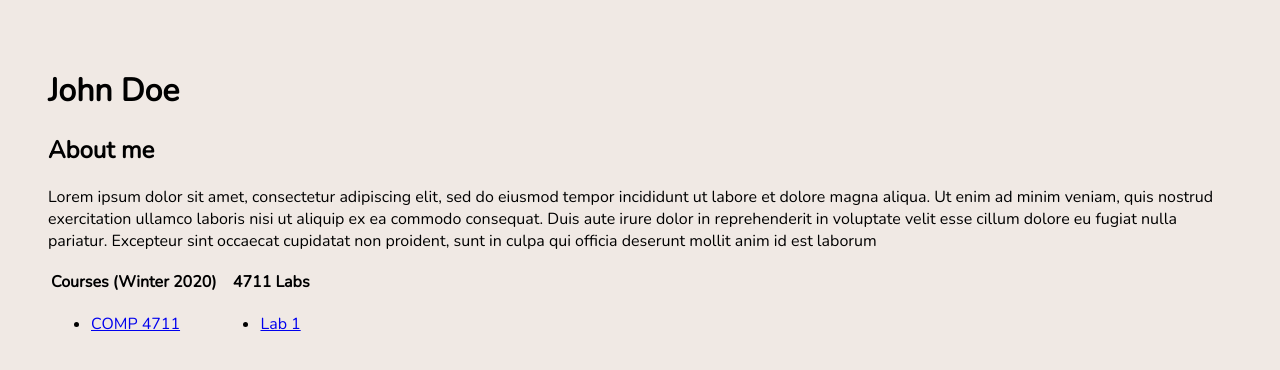
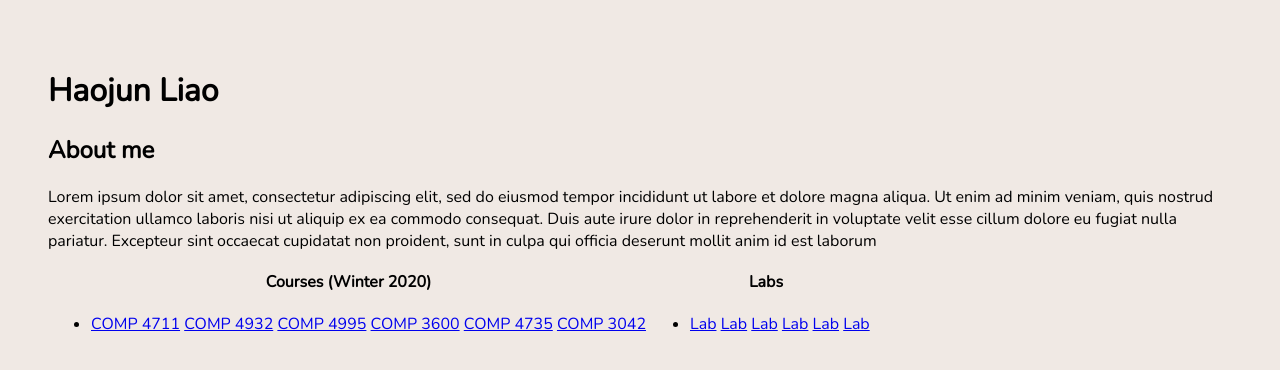
Before and after one commit to Haojun-Liao/InternetSoftware_Lab1, a plain HTML site: page index.html in a window 1280 px wide. Drawn offline with nearby package versions, Linux system fonts and the light colour scheme.

Commit message:
second commit

```diff
--- a/index.html
+++ b/index.html
@@ -2,7 +2,7 @@
 <html>
 <head>
     <title>
-        John Doe home page
+        Haojun Liao home page
     </title>
     <link href="https://fonts.googleapis.com/css?family=Nunito&display=swap" rel="stylesheet">
     <style>
@@ -15,7 +15,7 @@
 </head>
 <body>
 <h1>
-    John Doe
+    Haojun Liao
 </h1>
 <h2>About me</h2>
 <p>
@@ -27,20 +27,30 @@
 <table>
     <tr>
         <th>Courses (Winter 2020)</th>
-        <th>&nbsp;&nbsp;&nbsp;4711 Labs</th>
+        <th>&nbsp;&nbsp;&nbsp;Labs</th>
     </tr>
     <tr>
         <td>
             <ul>
                 <li>
                     <a href="https://www.bcit.ca/study/outlines/20201047992">COMP 4711</a>
+                    <a href="https://www.bcit.ca/study/outlines/20201042403">COMP 4932</a>
+                    <a href="https://www.bcit.ca/study/outlines/20201042447">COMP 4995</a>
+                    <a href="https://www.bcit.ca/study/outlines/20201047040">COMP 3600</a>
+                    <a href="https://www.bcit.ca/study/outlines/20201073687">COMP 4735</a>
+                    <a href="https://www.bcit.ca/study/outlines/20201087617">COMP 3042</a>
                 </li>
             </ul>
         </td>
         <td>
             <ul>
                 <li>
-                    <a href="#">Lab 1</a>
+                    <a href="https://learn.bcit.ca/d2l/home/608428">Lab</a>
+                    <a href="https://learn.bcit.ca/d2l/home/606170">Lab</a>
+                    <a href="https://learn.bcit.ca/d2l/home/606174">Lab</a>
+                    <a href="https://learn.bcit.ca/d2l/home/605806">Lab</a>
+                    <a href="https://learn.bcit.ca/d2l/home/610162">Lab</a>
+                    <a href="https://learn.bcit.ca/d2l/home/613266">Lab</a>
                 </li>
             </ul>
         </td>
```
